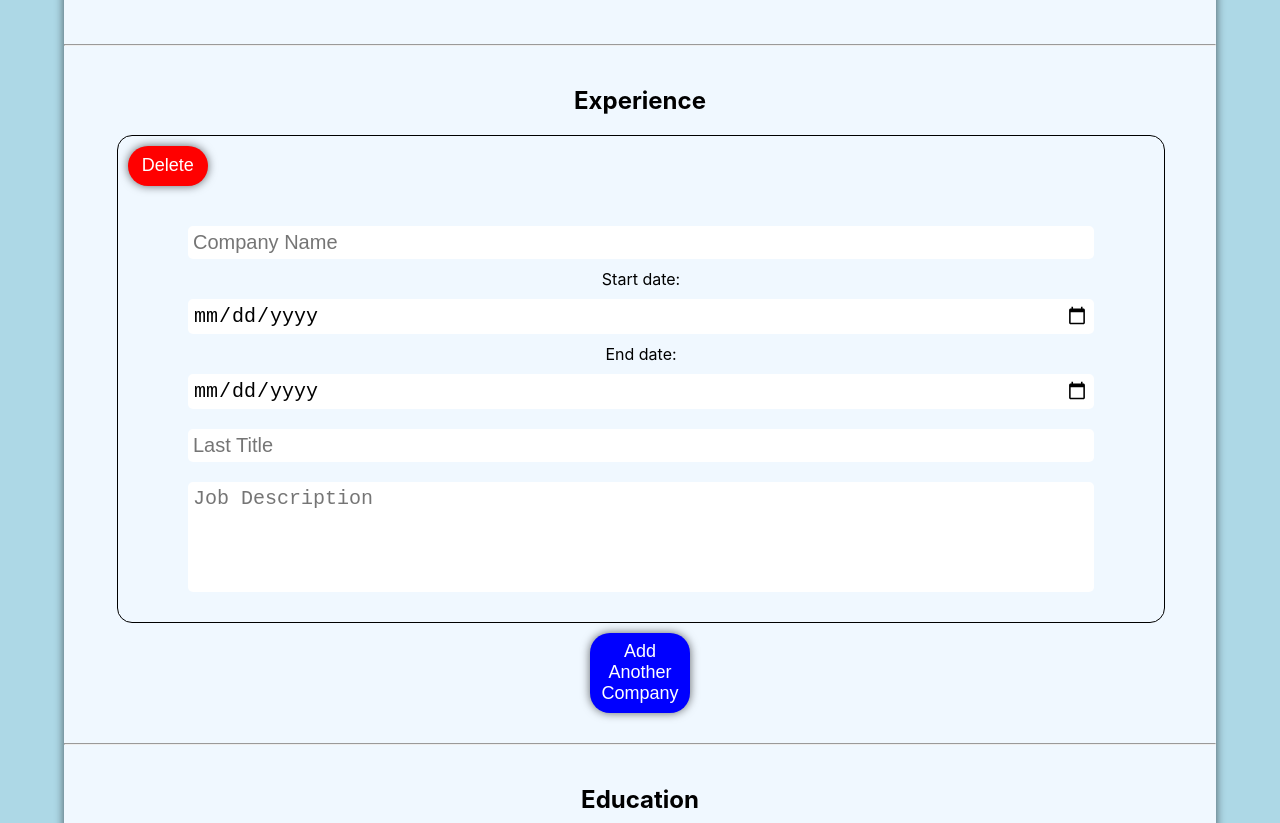
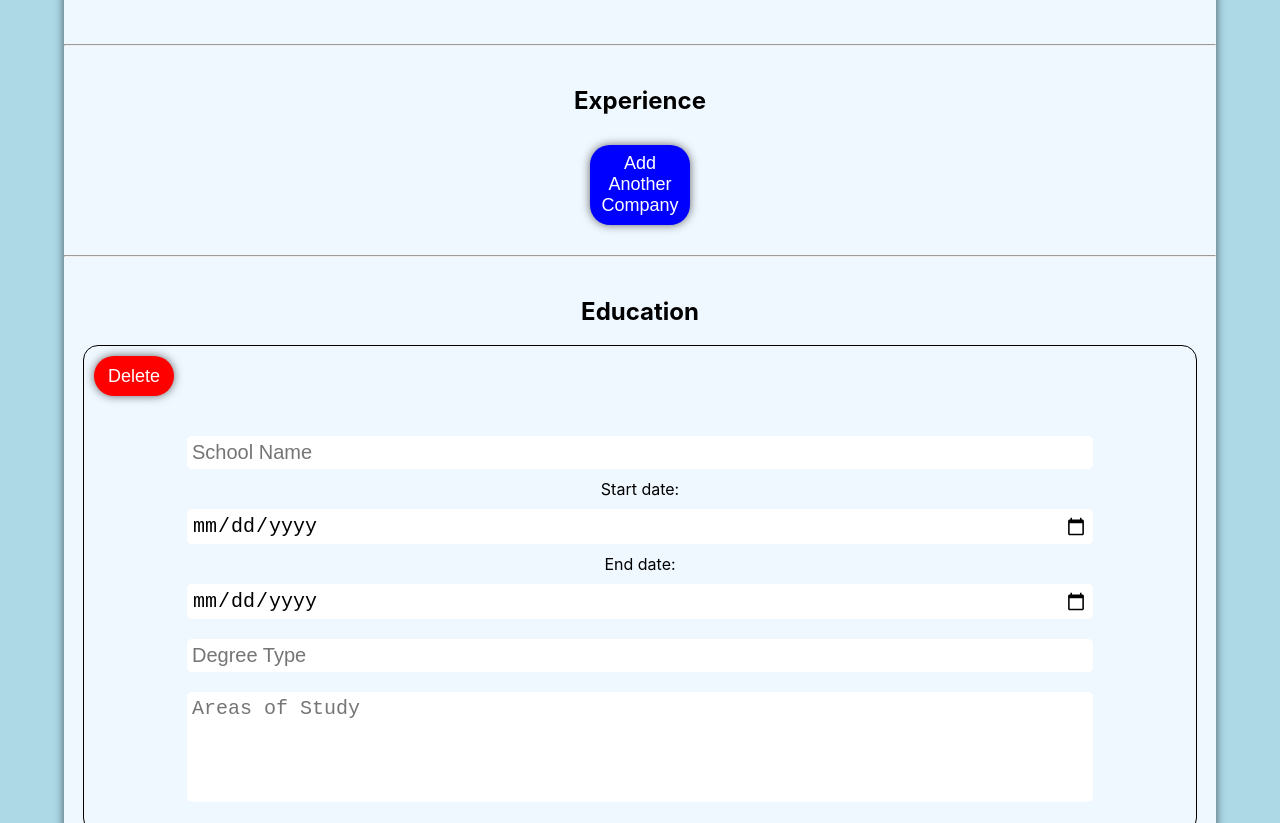
Before and after one commit to chadjcampbell/cv-project, a React (Create React App) app: page / in a window 1280 px wide. Shown: the part 600-1423 px from the top of the page. Built offline with nearby package versions, Linux system fonts and the light colour scheme.

Commit message:
start state handling on Experience, onChange needs work

```diff
--- a/src/App.js
+++ b/src/App.js
@@ -6,16 +6,22 @@ import Preview from "./components/Preview";
 
 function App() {
   const [personalInfo, setPersonalInfo] = useState({});
+  const [experience, setExperience] = useState([]);
 
   function addPersonalInfo(key, info) {
     setPersonalInfo({ ...personalInfo, [`${key}`]: info });
   }
 
+  function addExperience(index, key, info) {
+    let newExperience = { ...experience[index], [`${key}`]: info };
+    setExperience([...experience, newExperience]);
+  }
+
   return (
     <div className="App">
       <Header />
-      <Main addPersonalInfo={addPersonalInfo} />
-      <Preview personalInfo={personalInfo} />
+      <Main addPersonalInfo={addPersonalInfo} addExperience={addExperience} />
+      <Preview personalInfo={personalInfo} experience={experience} />
     </div>
   );
 }
--- a/src/components/ComponentToPrint.js
+++ b/src/components/ComponentToPrint.js
@@ -1,7 +1,7 @@
 import { forwardRef } from "react";
 
 const ComponentToPrint = forwardRef(function ComponentToPrint(
-  { personalInfo },
+  { personalInfo, experience },
   ref
 ) {
   return (
@@ -12,6 +12,7 @@ const ComponentToPrint = forwardRef(function ComponentToPrint(
       <h3>{personalInfo.email}</h3>
       <h4>{personalInfo.address}</h4>
       <h5>{personalInfo.bio}</h5>
+      <h4>{experience}</h4>
     </div>
   );
 });
--- a/src/components/Experience.js
+++ b/src/components/Experience.js
@@ -1,49 +1,76 @@
 import { useState } from "react";
 
-function ExpSection({ id, handleDelete }) {
-  id += 1;
+function ExpSection({ index, handleDelete, addExperience }) {
+  function handleChange(index, event) {
+    addExperience(index, event.target.name, event.target.value);
+  }
   return (
-    <section id={id} className="expSection">
-      <button
-        onClick={(event) => handleDelete(event, id)}
-        className="deleteBtn"
-      >
+    <section className="expSection">
+      <button onClick={() => handleDelete(index)} className="deleteBtn">
         Delete
       </button>
       <form autoComplete="off">
-        <input placeholder="Company Name" type="text" name="company"></input>
+        <input
+          onChange={handleChange}
+          placeholder="Company Name"
+          type="text"
+          name="company"
+        ></input>
         <div className="dates">
           <label htmlFor="start">Start date:</label>
-          <input type="date" id="start" name="start"></input>
+          <input
+            onChange={handleChange}
+            type="date"
+            id="start"
+            name="start"
+          ></input>
         </div>
         <div className="dates">
           <label htmlFor="end">End date:</label>
-          <input type="date" id="end" name="end"></input>
+          <input
+            onChange={handleChange}
+            type="date"
+            id="end"
+            name="end"
+          ></input>
         </div>
-        <input placeholder="Last Title" type="text" name="title"></input>
-        <textarea placeholder="Job Description"></textarea>
+        <input
+          onChange={handleChange}
+          placeholder="Last Title"
+          type="text"
+          name="title"
+        ></input>
+        <textarea
+          onChange={handleChange}
+          placeholder="Job Description"
+          name="jobDesc"
+        ></textarea>
       </form>
     </section>
   );
 }
 
-function Experience() {
-  const [inputs, setInputs] = useState([ExpSection]);
-  function handleDelete(event, id) {
-    let num = event.target.parentNode.id;
-    setInputs(inputs.filter((input) => input.id !== num));
+function Experience({ addExperience }) {
+  const [inputs, setInputs] = useState([]);
+  function handleDelete(index) {
+    let newInputs = [...inputs];
+    newInputs.splice(index, 1);
+    setInputs(newInputs);
   }
   return (
     <div className="Experience section">
       <h2>Experience</h2>
       <div className="expContainer">
-        {inputs.map((ExpSection, id) => (
-          <ExpSection key={id} id={id} handleDelete={handleDelete} />
+        {inputs.map((ExpSection, index) => (
+          <ExpSection
+            addExperience={addExperience}
+            key={index}
+            handleDelete={handleDelete}
+          />
         ))}
       </div>
       <button
         onClick={() => {
-          console.log(inputs);
           setInputs([...inputs, ExpSection]);
         }}
         className="addBtn"
--- a/src/components/Main.js
+++ b/src/components/Main.js
@@ -2,12 +2,12 @@ import Education from "./Education";
 import Experience from "./Experience";
 import Personal from "./Personal";
 
-function Main({ addPersonalInfo }) {
+function Main({ addPersonalInfo, addExperience }) {
   return (
     <div className="Main">
       <Personal addPersonalInfo={addPersonalInfo} />
       <hr />
-      <Experience />
+      <Experience addExperience={addExperience} />
       <hr />
       <Education />
     </div>
--- a/src/components/Preview.js
+++ b/src/components/Preview.js
@@ -2,7 +2,7 @@ import React, { useRef } from "react";
 import { useReactToPrint } from "react-to-print";
 import ComponentToPrint from "./ComponentToPrint";
 
-function Preview({ personalInfo }) {
+function Preview({ personalInfo, experience }) {
   const componentRef = useRef();
   const handlePrint = useReactToPrint({
     content: () => componentRef.current,
@@ -12,7 +12,11 @@ function Preview({ personalInfo }) {
     <div className="previewContainer">
       <div className="Preview">
         <h3 className="previewHeader">Print Preview</h3>
-        <ComponentToPrint personalInfo={personalInfo} ref={componentRef} />
+        <ComponentToPrint
+          personalInfo={personalInfo}
+          experience={experience}
+          ref={componentRef}
+        />
       </div>
       <button className="printBtn" onClick={handlePrint}>
         Print
```
Also changed, not shown: 1 other file (tests, documents, lock files or other folders).
